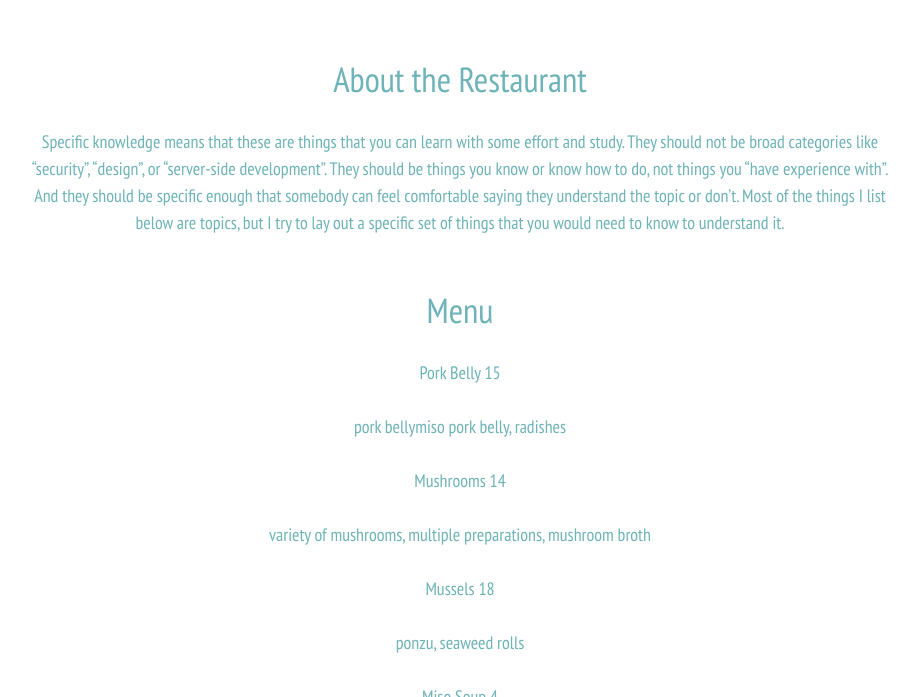
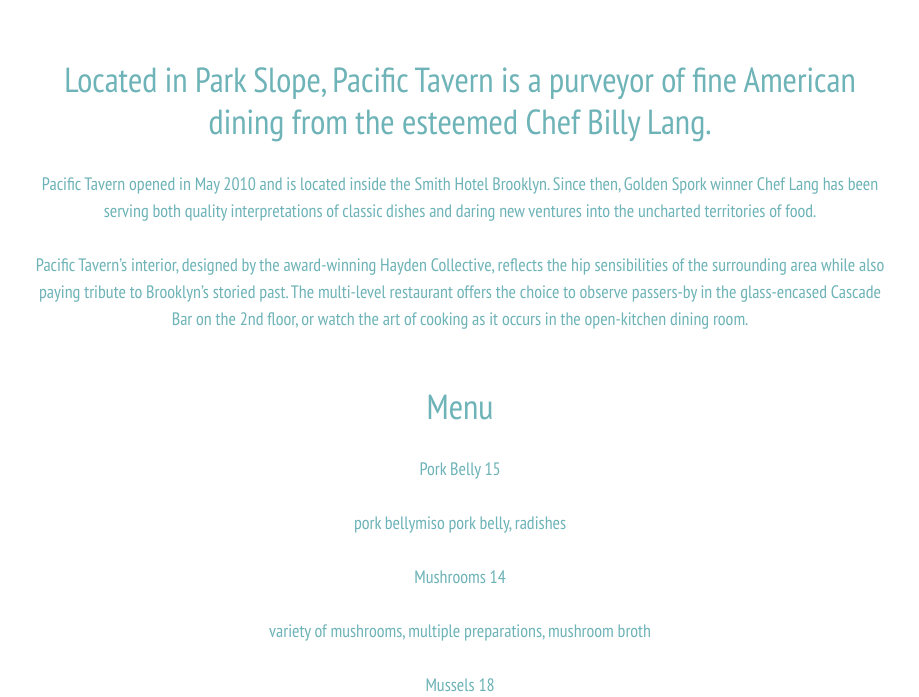
Before and after one commit to PHironaka/pretty-bird, a Jekyll site: the page built from about.md, in a window 1280 px wide and 900 px high, scrolled down 630 px, cut to the strip 203-900 px from the top of the window. Shown: the whole strip, without its empty margins (180-1099 px from the left). Built offline with Jekyll 4.4.1, drawn with Linux system fonts in a browser that asks for light colours.

Commit message:
Updated About

```diff
--- a/about.md
+++ b/about.md
@@ -5,6 +5,8 @@
 layout: page
 ---
 
-## About the Restaurant
+## Located in Park Slope, Pacific Tavern is a purveyor of fine American dining from the esteemed Chef Billy Lang.
 
-Specific knowledge means that these are things that you can learn with some effort and study. They should not be broad categories like “security”, “design”, or “server-side development”. They should be things you know or know how to do, not things you “have experience with”. And they should be specific enough that somebody can feel comfortable saying they understand the topic or don’t. Most of the things I list below are topics, but I try to lay out a specific set of things that you would need to know to understand it.
+Pacific Tavern opened in May 2010 and is located inside the Smith Hotel Brooklyn. Since then, Golden Spork winner Chef Lang has been serving both quality interpretations of classic dishes and daring new ventures into the uncharted territories of food.
+
+Pacific Tavern's interior, designed by the award-winning Hayden Collective, reflects the hip sensibilities of the surrounding area while also paying tribute to Brooklyn's storied past. The multi-level restaurant offers the choice to observe passers-by in the glass-encased Cascade Bar on the 2nd floor, or watch the art of cooking as it occurs in the open-kitchen dining room.
```
